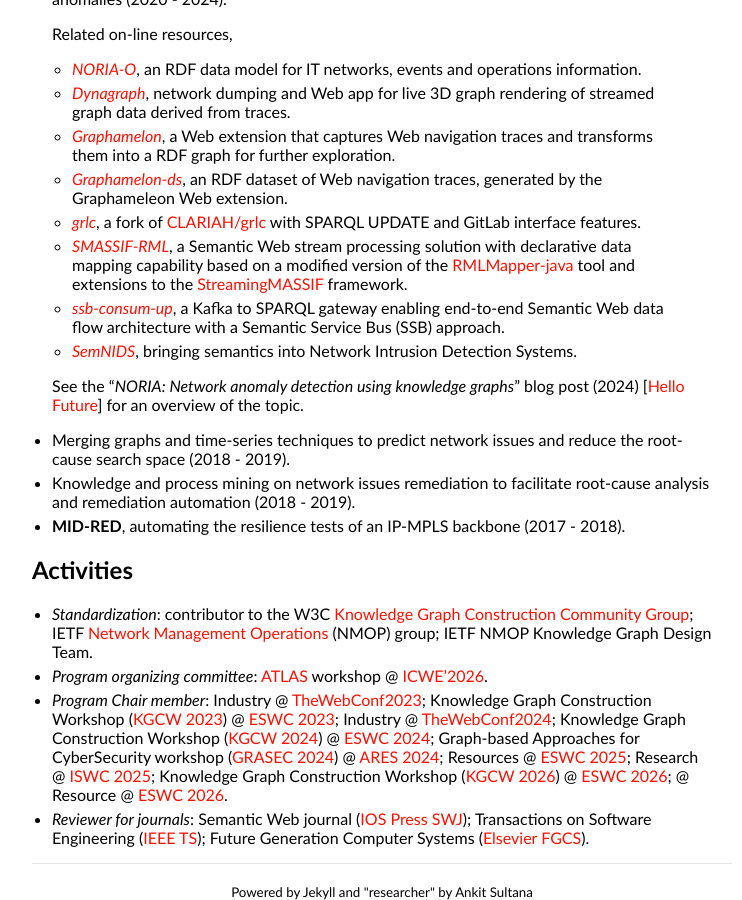
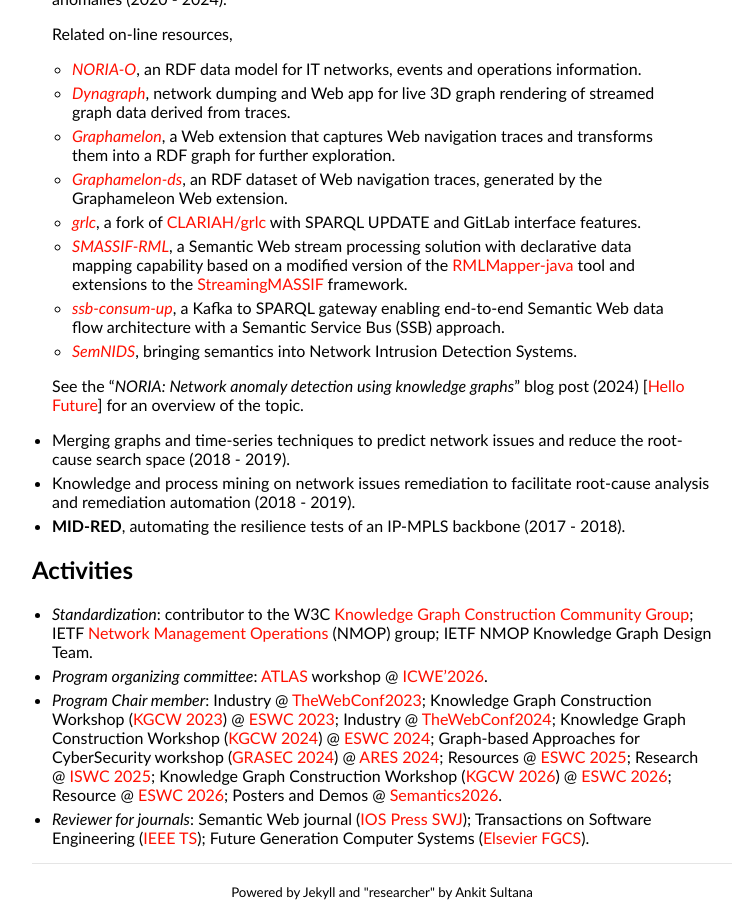
Before and after one commit to GenEars/GenEars.github.io, a Jekyll site: the page built from research.md, in a window 1280 px wide and 900 px high, scrolled down 954 px. Shown: the whole window, without its empty margins (258-1000 px from the left). Built offline with Jekyll 4.4.1, drawn with Linux system fonts in a browser that asks for light colours.

Commit message:
Added Semantics2026.
Signed-off-by: lionel.tailhardat <lionel.tailhardat@orange.com>

```diff
--- a/research.md
+++ b/research.md
@@ -55,5 +55,5 @@ title: Research - Lionel TAILHARDAT
 
 * *Standardization*: contributor to the W3C [Knowledge Graph Construction Community Group](https://www.w3.org/community/kg-construct/); IETF [Network Management Operations](https://datatracker.ietf.org/wg/nmop/about/) (NMOP) group; IETF NMOP Knowledge Graph Design Team.
 * *Program organizing committee*: [ATLAS](https://atlas.liris.cnrs.fr/) workshop @ [ICWE'2026](https://icwe2026.webengineering.org/).
-* *Program Chair member*: Industry @ [TheWebConf2023](https://www2023.thewebconf.org/); Knowledge Graph Construction Workshop ([KGCW 2023](https://kg-construct.github.io/workshop/2023/)) @ [ESWC 2023](https://2023.eswc-conferences.org/); Industry @ [TheWebConf2024](https://www2024.thewebconf.org/calls/industry/); Knowledge Graph Construction Workshop ([KGCW 2024](https://kg-construct.github.io/workshop/2024/)) @ [ESWC 2024](https://2024.eswc-conferences.org/); Graph-based Approaches for CyberSecurity workshop ([GRASEC 2024](https://www.ares-conference.eu/workshops/grasec/)) @ [ARES 2024](https://www.ares-conference.eu/); Resources @ [ESWC 2025](https://2025.eswc-conferences.org/); Research @ [ISWC 2025](https://iswc2025.semanticweb.org/); Knowledge Graph Construction Workshop ([KGCW 2026](https://kg-construct.github.io/workshop/2026/)) @ [ESWC 2026](https://2026.eswc-conferences.org/); @ Resource @ [ESWC 2026](https://2026.eswc-conferences.org/).
+* *Program Chair member*: Industry @ [TheWebConf2023](https://www2023.thewebconf.org/); Knowledge Graph Construction Workshop ([KGCW 2023](https://kg-construct.github.io/workshop/2023/)) @ [ESWC 2023](https://2023.eswc-conferences.org/); Industry @ [TheWebConf2024](https://www2024.thewebconf.org/calls/industry/); Knowledge Graph Construction Workshop ([KGCW 2024](https://kg-construct.github.io/workshop/2024/)) @ [ESWC 2024](https://2024.eswc-conferences.org/); Graph-based Approaches for CyberSecurity workshop ([GRASEC 2024](https://www.ares-conference.eu/workshops/grasec/)) @ [ARES 2024](https://www.ares-conference.eu/); Resources @ [ESWC 2025](https://2025.eswc-conferences.org/); Research @ [ISWC 2025](https://iswc2025.semanticweb.org/); Knowledge Graph Construction Workshop ([KGCW 2026](https://kg-construct.github.io/workshop/2026/)) @ [ESWC 2026](https://2026.eswc-conferences.org/); Resource @ [ESWC 2026](https://2026.eswc-conferences.org/); Posters and Demos @ [Semantics2026](https://2026-eu.semantics.cc/).
 * *Reviewer for journals*: Semantic Web journal ([IOS Press SWJ](https://www.semantic-web-journal.net/)); Transactions on Software Engineering ([IEEE TS](https://www.computer.org/csdl/journal/ts)); Future Generation Computer Systems ([Elsevier FGCS](https://www.sciencedirect.com/journal/future-generation-computer-systems)).
```
